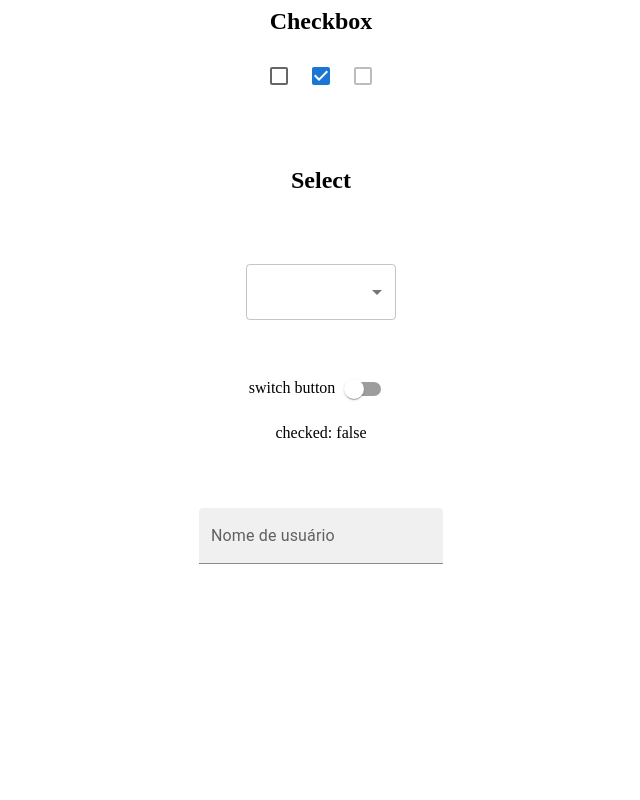
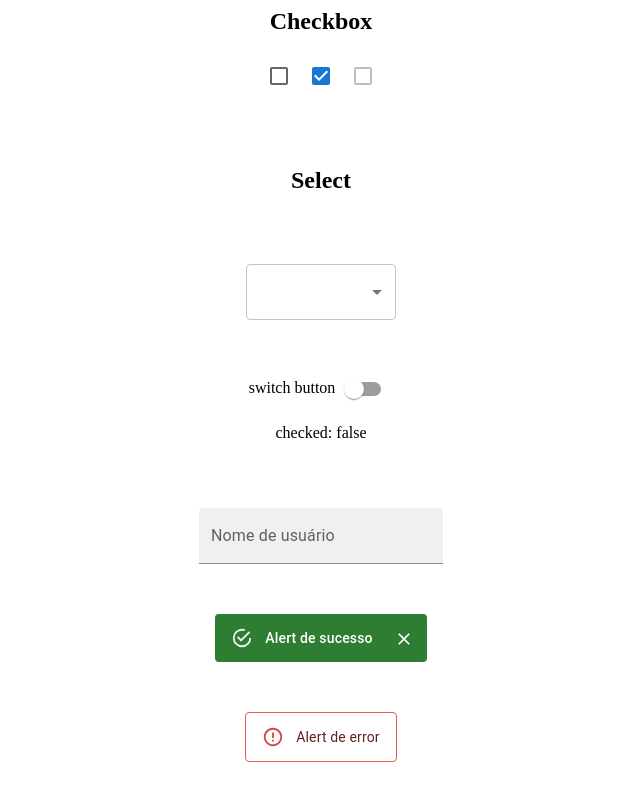
Before and after one commit to BrenoDev00/Estudos_React, a React (Vite) app in the folder material-ui/: page / in a window 1280 px wide. Shown: the part 695-1495 px from the top of the page, without its empty margins (319-959 px from the left). Before the commit the page ends 1299 px from the top, so only its background shows below. Built offline with nearby package versions, Linux system fonts and the light colour scheme.

Commit message:
backdrop component

```diff
--- a/material-ui/src/App.tsx
+++ b/material-ui/src/App.tsx
@@ -5,6 +5,7 @@ import { ButtonGroups } from "./components/button-group";
 import { CheckboxComponent } from "./components/checkbox";
 import { SelectComponent } from "./components/select";
 import { SwitchComponent } from "./components/switch";
+import { AlertComponent } from "./components/alert";
 import { TextFieldComponent } from "./components/text-field";
 function App() {
   return (
@@ -34,6 +35,8 @@ function App() {
         <SwitchComponent />
 
         <TextFieldComponent />
+
+        <AlertComponent />
       </div>
     </>
   );
--- /dev/null
+++ b/material-ui/src/components/alert.tsx
@@ -0,0 +1,28 @@
+import { Alert } from "@mui/material";
+import { useState, useEffect } from "react";
+
+export const AlertComponent = () => {
+  const [isSuccessAlertOpen, setIsSuccessAlertOpen] = useState<boolean>(false);
+
+  useEffect(() => {
+    setTimeout(() => setIsSuccessAlertOpen(true), 3000);
+  }, []);
+
+  return (
+    <>
+      {isSuccessAlertOpen && (
+        <Alert
+          severity="success"
+          variant="filled"
+          onClose={() => setIsSuccessAlertOpen(false)}
+        >
+          Alert de sucesso
+        </Alert>
+      )}
+
+      <Alert severity="error" variant="outlined">
+        Alert de error
+      </Alert>
+    </>
+  );
+};
```
